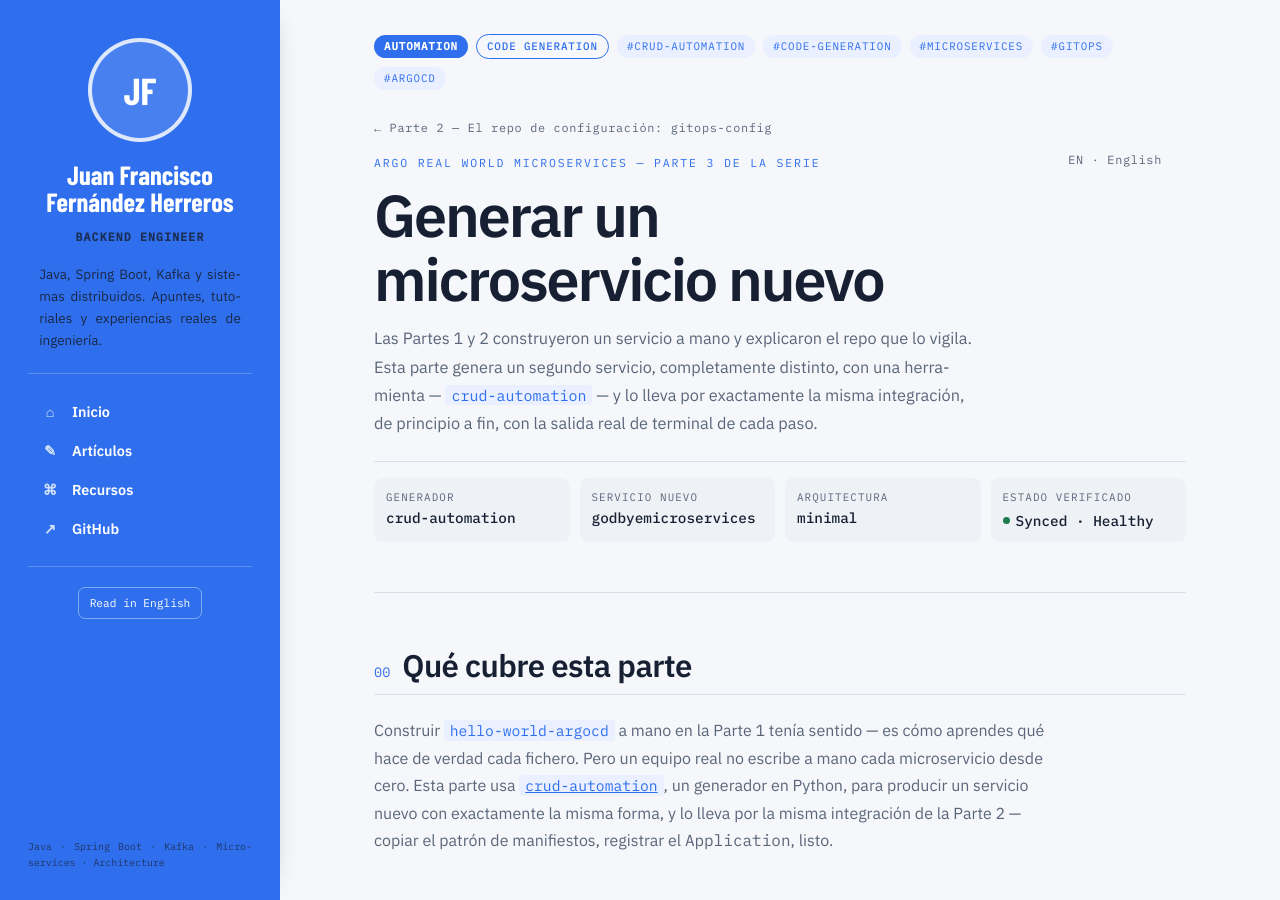
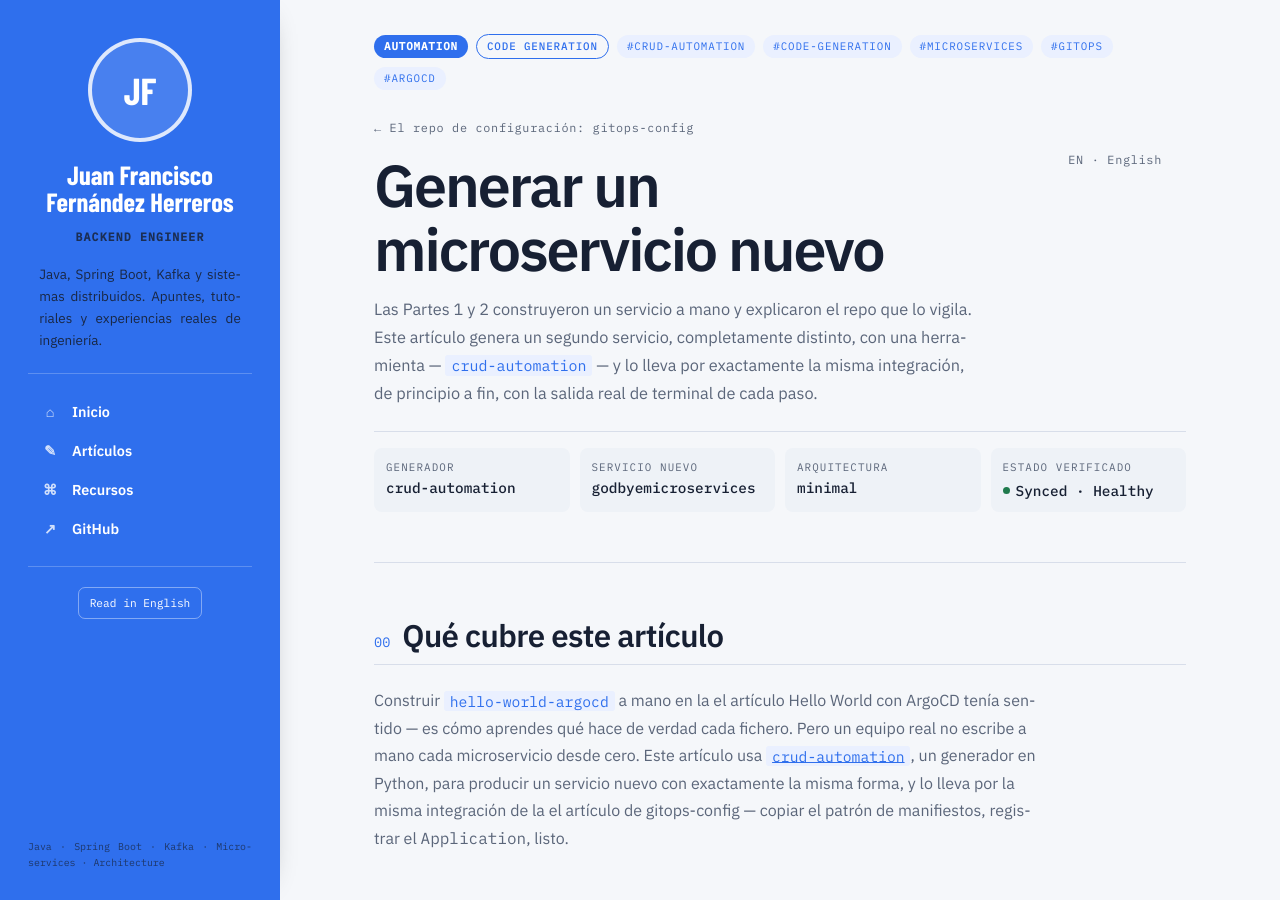
Before and after one commit to juanfranciscofernandezherreros/juanfranciscofernandezherreros.github.io, a Jekyll site: the page built from _posts/2026-08-23-part-3-crud-automation-es.html, in a window 1280 px wide and 900 px high. Built offline with Jekyll 4.4.1, drawn with Linux system fonts in a browser that asks for light colours; some of the changed text lies outside the part shown.

Commit message:
Remove Argo course references from article

```diff
--- a/_posts/2026-08-23-part-3-crud-automation-es.html
+++ b/_posts/2026-08-23-part-3-crud-automation-es.html
@@ -1,16 +1,14 @@
 ---
 layout: "article"
 title: "Generar un microservicio nuevo"
-description: "Usando la arquitectura minimal de crud-automation para generar un microservicio nuevo, publicarlo, e integrarlo en el mismo patrón GitOps de la Parte 2 — con salida real de terminal en cada paso."
-og_title: "Generar un microservicio nuevo — Argo Real World Microservices"
-og_description: "Usando la arquitectura minimal de crud-automation para generar un microservicio nuevo, publicarlo, e integrarlo en el mismo patrón GitOps de la Parte 2 — con salida real de terminal en cada paso."
-twitter_title: "Generar un microservicio nuevo — Argo Real World Microservices"
+description: "Usando la arquitectura minimal de crud-automation para generar un microservicio nuevo, publicarlo, e integrarlo en el mismo patrón GitOps de la el artículo de gitops-config — con salida real de terminal en cada paso."
+og_title: "Generar un microservicio nuevo"
+og_description: "Usando la arquitectura minimal de crud-automation para generar un microservicio nuevo, publicarlo, e integrarlo en el mismo patrón GitOps de la el artículo de gitops-config — con salida real de terminal en cada paso."
+twitter_title: "Generar un microservicio nuevo"
 twitter_description: "Generar, publicar e integrar un microservicio nuevo en el mismo patrón GitOps — salida real de terminal en cada paso."
 permalink: "/argo-real-world-microservices/part-3/crud-automation/es/"
 lang: "es"
 lang_url: "/argo-real-world-microservices/part-3/crud-automation/"
-series: "Argo Real World Microservices"
-part: 3
 categories: ["Automation"]
 subcategories: ["Code Generation"]
 tags: ["crud-automation","code-generation","microservices","gitops","argocd"]
@@ -437,11 +435,10 @@ reading_minutes: 5
 <div class="sheet">
 
   <div class="titleblock">
-    <p class="back-link"><a href="../../../part-2/gitops-config/es/">← Parte 2 — El repo de configuración: gitops-config</a></p>
+    <p class="back-link"><a href="../../../part-2/gitops-config/es/">← El repo de configuración: gitops-config</a></p>
     <p class="lang-switch"><a href="../">EN · English</a></p>
-    <p class="eyebrow">Argo Real World Microservices — Parte 3 de la serie</p>
     <h1>Generar un microservicio nuevo</h1>
-    <p class="lede">Las Partes 1 y 2 construyeron un servicio a mano y explicaron el repo que lo vigila. Esta parte genera un segundo servicio, completamente distinto, con una herramienta — <span class="inline-file">crud-automation</span> — y lo lleva por exactamente la misma integración, de principio a fin, con la salida real de terminal de cada paso.</p>
+    <p class="lede">Las Partes 1 y 2 construyeron un servicio a mano y explicaron el repo que lo vigila. Este artículo genera un segundo servicio, completamente distinto, con una herramienta — <span class="inline-file">crud-automation</span> — y lo lleva por exactamente la misma integración, de principio a fin, con la salida real de terminal de cada paso.</p>
     <dl class="stamp">
       <div>
         <dt>Generador</dt>
@@ -463,8 +460,8 @@ reading_minutes: 5
   </div>
 
   <section id="what">
-    <div class="section-head"><span class="num">00</span><h2>Qué cubre esta parte</h2></div>
-    <p class="muted">Construir <span class="inline-file">hello-world-argocd</span> a mano en la Parte 1 tenía sentido — es cómo aprendes qué hace de verdad cada fichero. Pero un equipo real no escribe a mano cada microservicio desde cero. Esta parte usa <a href="https://github.com/juanfranciscofernandezherreros/crud-automation"><span class="inline-file">crud-automation</span></a>, un generador en Python, para producir un servicio nuevo con exactamente la misma forma, y lo lleva por la misma integración de la Parte 2 — copiar el patrón de manifiestos, registrar el <code class="mono">Application</code>, listo.</p>
+    <div class="section-head"><span class="num">00</span><h2>Qué cubre este artículo</h2></div>
+    <p class="muted">Construir <span class="inline-file">hello-world-argocd</span> a mano en la el artículo Hello World con ArgoCD tenía sentido — es cómo aprendes qué hace de verdad cada fichero. Pero un equipo real no escribe a mano cada microservicio desde cero. Este artículo usa <a href="https://github.com/juanfranciscofernandezherreros/crud-automation"><span class="inline-file">crud-automation</span></a>, un generador en Python, para producir un servicio nuevo con exactamente la misma forma, y lo lleva por la misma integración de la el artículo de gitops-config — copiar el patrón de manifiestos, registrar el <code class="mono">Application</code>, listo.</p>
   </section>
 
   <section id="generator">
@@ -515,7 +512,7 @@ reading_minutes: 5
         <div>
           <p class="step-idx">4 — construir la imagen</p>
           <h3>docker build -t godbyemicroservices:local app</h3>
-          <p>El mismo paso que la Parte 1, sección 05 — solo cambia el nombre de la imagen.</p>
+          <p>El mismo paso que la el artículo Hello World con ArgoCD, sección 05 — solo cambia el nombre de la imagen.</p>
         </div>
       </div>
       <div class="evidence-item">
@@ -539,7 +536,7 @@ reading_minutes: 5
         <div>
           <p class="step-idx">7 — registrarlo en Argo</p>
           <h3>kubectl apply -f applications/godbyemicroservices.yaml</h3>
-          <p>Exactamente el patrón de la Parte 2, sección 04: una copia de <span class="inline-file">manifests/hello-world/</span> y <span class="inline-file">applications/hello-world.yaml</span>, tres campos cambiados. <code class="mono">Synced</code> y <code class="mono">Healthy</code> en segundos.</p>
+          <p>Exactamente el patrón de la el artículo de gitops-config, sección 04: una copia de <span class="inline-file">manifests/hello-world/</span> y <span class="inline-file">applications/hello-world.yaml</span>, tres campos cambiados. <code class="mono">Synced</code> y <code class="mono">Healthy</code> en segundos.</p>
         </div>
       </div>
       <div class="evidence-item">
@@ -555,7 +552,7 @@ reading_minutes: 5
 
   <section id="proof">
     <div class="section-head"><span class="num">03</span><h2>Prueba de que funciona — en la UI de ArgoCD</h2></div>
-    <p class="muted">Las mismas cuatro comprobaciones que la Parte 1, sección 06 — esta vez contra <span class="inline-file">godbyemicroservices</span>, tomadas justo después de resolver la duda de "no aparece" recargando la pestaña del navegador.</p>
+    <p class="muted">Las mismas cuatro comprobaciones que la el artículo Hello World con ArgoCD, sección 06 — esta vez contra <span class="inline-file">godbyemicroservices</span>, tomadas justo después de resolver la duda de "no aparece" recargando la pestaña del navegador.</p>
     <div class="evidence" style="margin-top:22px;">
       <div class="evidence-item">
         <div class="shot"><img src="{{ '/assets/img/part-3/09-json-response-from-the-godbyemicroservices-endpoint-in.png' | relative_url }}" alt="Respuesta JSON del endpoint godbyemicroservices en el navegador" /></div>
@@ -570,7 +567,7 @@ reading_minutes: 5
         <div>
           <p class="step-idx">Paso 2 — pantalla de login de Argo</p>
           <h4>https://localhost:8081</h4>
-          <p>La misma instancia de ArgoCD que la Parte 1 — una sola instalación vigilando tanto <span class="inline-file">hello-world</span> como este servicio nuevo.</p>
+          <p>La misma instancia de ArgoCD que la el artículo Hello World con ArgoCD — una sola instalación vigilando tanto <span class="inline-file">hello-world</span> como este servicio nuevo.</p>
         </div>
       </div>
       <div class="evidence-item">
@@ -616,7 +613,7 @@ reading_minutes: 5
         <span class="msg">Lo detecta como un segundo <code class="mono">Application</code> completamente independiente — mismo bucle de reconciliación, mismo aislamiento por namespace.</span>
       </div>
     </div>
-    <p class="muted" style="margin-top:16px;">Nada aquí es específico de un servicio generado — son exactamente los mismos cuatro pasos que describe la Parte 2 para cualquier servicio nuevo, escrito a mano o generado.</p>
+    <p class="muted" style="margin-top:16px;">Nada aquí es específico de un servicio generado — son exactamente los mismos cuatro pasos que describe la el artículo de gitops-config para cualquier servicio nuevo, escrito a mano o generado.</p>
   </section>
 
   <section id="commands">
```
